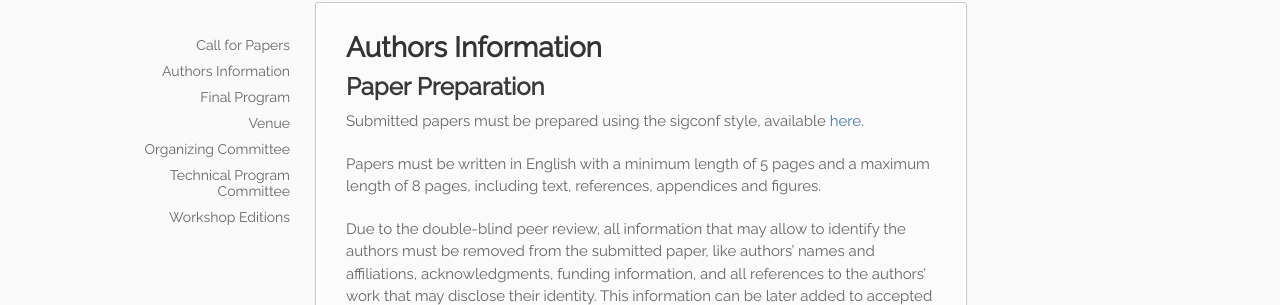
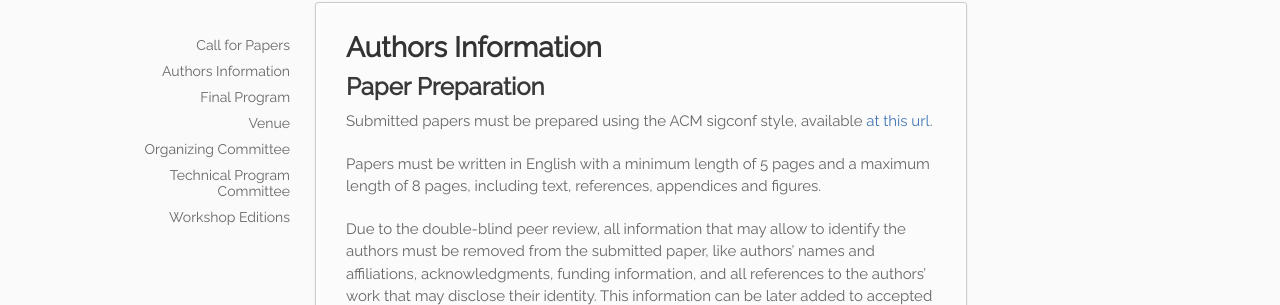
Before and after one commit to pecs-workshop/pecs-workshop.github.io, a Jekyll site: the page built from _2024/03.authors.md, in a window 1280 px wide and 1124 px high. Shown: the part 188-493 px from the top of the window. Built offline with Jekyll 4.4.1, drawn with Linux system fonts in a browser that asks for light colours.

Commit message:
2024 edition dates

```diff
--- a/_2024/03.authors.md
+++ b/_2024/03.authors.md
@@ -8,7 +8,7 @@ permalink: /:collection/authors
 
 ## Paper Preparation
 
-Submitted papers must be prepared using the sigconf style, available [here](https://www.acm.org/publications/proceedings-template).
+Submitted papers must be prepared using the ACM sigconf style, available [at this url](https://www.acm.org/publications/proceedings-template).
 
 Papers must be written in English with a minimum length of 5 pages and a maximum length of 8 pages, including text, references, appendices and figures.
 
```
